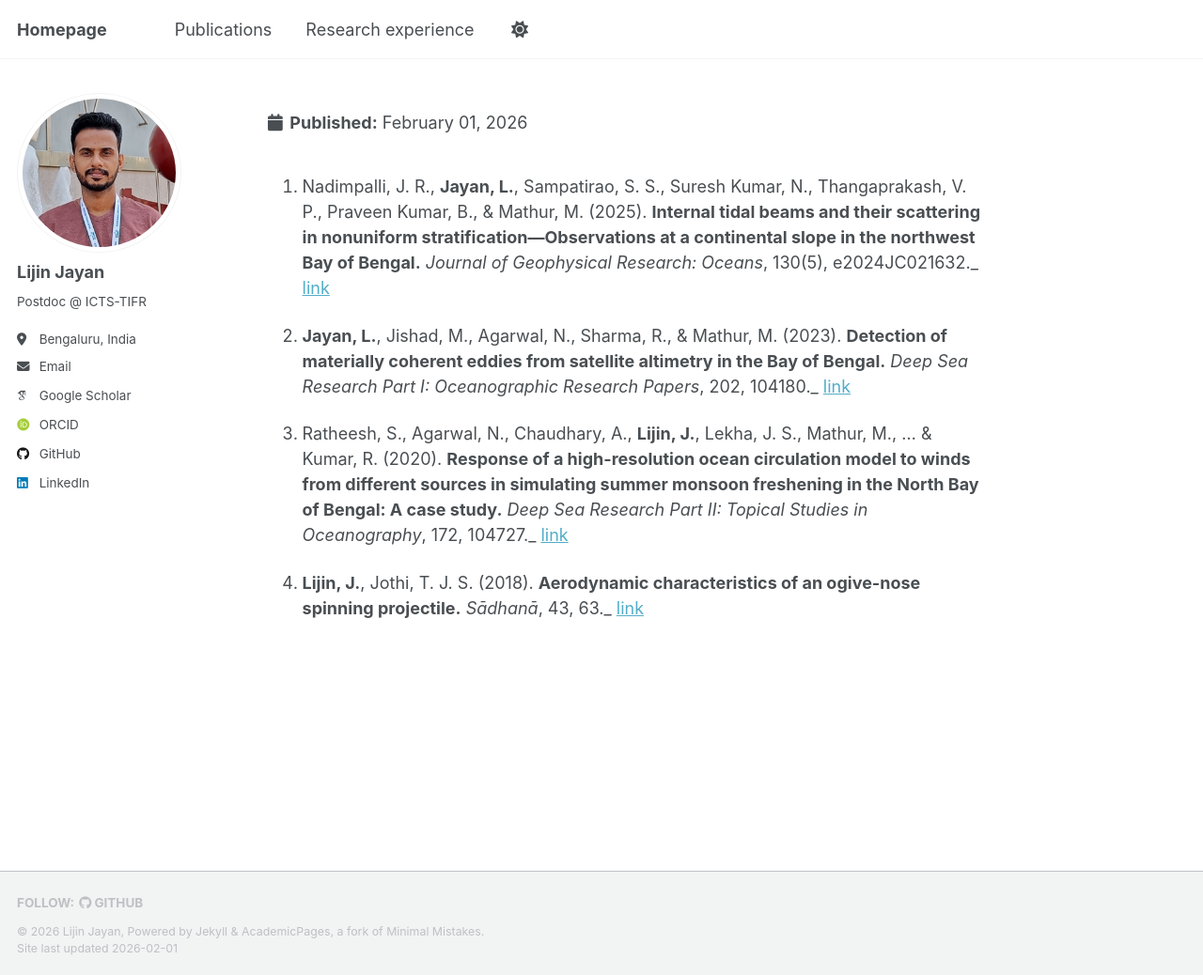
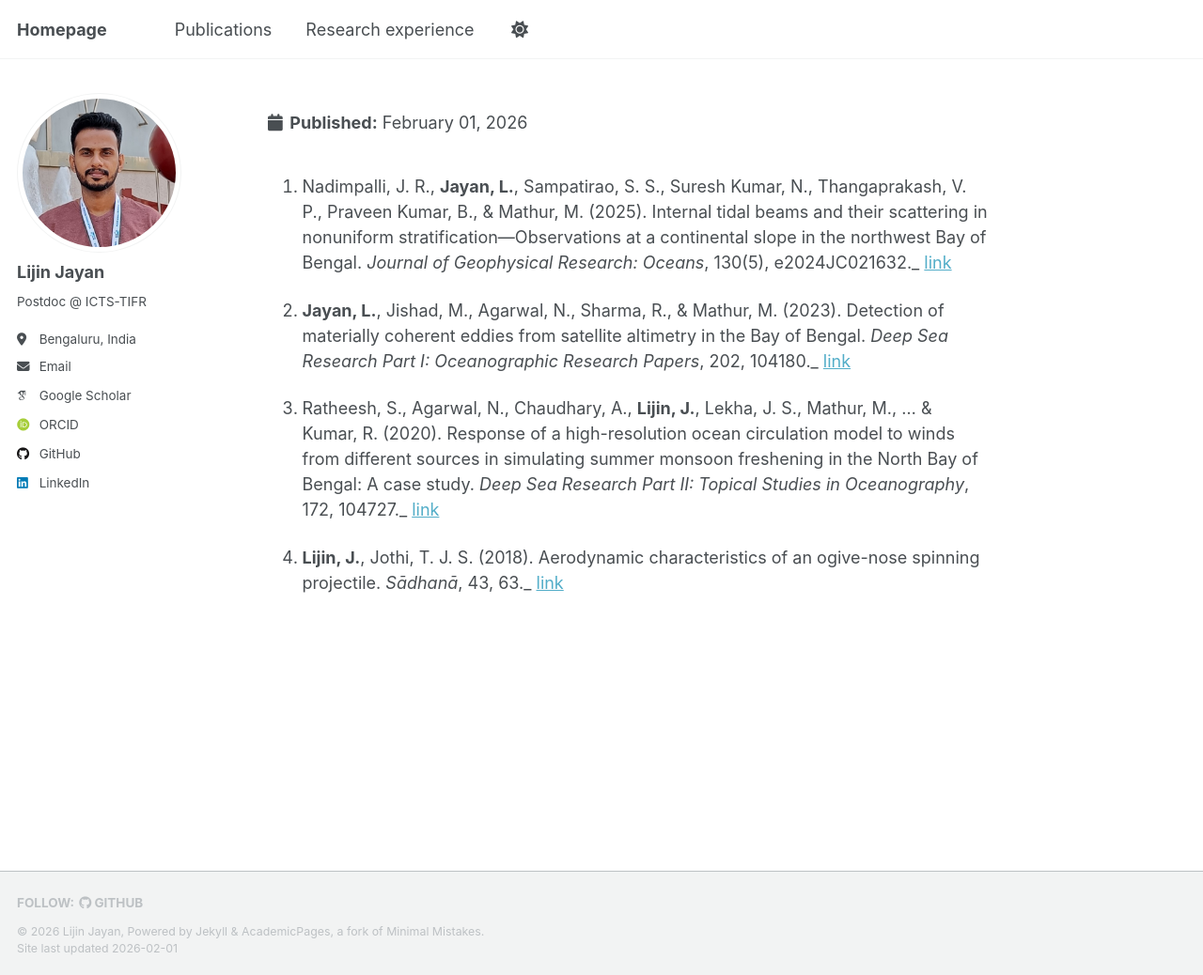
Before and after one commit to ljayan/ljayan.github.io, a Jekyll site: the page built from _publications/publications.md, in a window 1280 px wide and 1038 px high. Shown: the whole window at 94% size. Built offline with Jekyll 4.4.1, drawn with Linux system fonts in a browser that asks for light colours; some web fonts are replaced.

```diff
--- a/_publications/publications.md
+++ b/_publications/publications.md
@@ -2,10 +2,10 @@
 title: ''
 permalink: /publications/
 ---
-1. Nadimpalli, J. R., **Jayan, L.**, Sampatirao, S. S., Suresh Kumar, N., Thangaprakash, V. P., Praveen Kumar, B., & Mathur, M. (2025). **Internal tidal beams and their scattering in nonuniform stratification—Observations at a continental slope in the northwest Bay of Bengal.** *Journal of Geophysical Research: Oceans*, 130(5), e2024JC021632._ [link]( https://doi.org/10.1029/2024JC021632)
+1. Nadimpalli, J. R., **Jayan, L.**, Sampatirao, S. S., Suresh Kumar, N., Thangaprakash, V. P., Praveen Kumar, B., & Mathur, M. (2025). Internal tidal beams and their scattering in nonuniform stratification—Observations at a continental slope in the northwest Bay of Bengal. *Journal of Geophysical Research: Oceans*, 130(5), e2024JC021632._ [link]( https://doi.org/10.1029/2024JC021632)
 
-2. **Jayan, L.**, Jishad, M., Agarwal, N., Sharma, R., & Mathur, M. (2023). **Detection of materially coherent eddies from satellite altimetry in the Bay of Bengal.** *Deep Sea Research Part I: Oceanographic Research Papers*, 202, 104180._ [link](https://doi.org/10.1016/j.dsr.2023.104180)
+2. **Jayan, L.**, Jishad, M., Agarwal, N., Sharma, R., & Mathur, M. (2023). Detection of materially coherent eddies from satellite altimetry in the Bay of Bengal. *Deep Sea Research Part I: Oceanographic Research Papers*, 202, 104180._ [link](https://doi.org/10.1016/j.dsr.2023.104180)
 
-3. Ratheesh, S., Agarwal, N., Chaudhary, A., **Lijin, J.**, Lekha, J. S., Mathur, M., ... & Kumar, R. (2020). **Response of a high-resolution ocean circulation model to winds from different sources in simulating summer monsoon freshening in the North Bay of Bengal: A case study.** *Deep Sea Research Part II: Topical Studies in Oceanography*, 172, 104727._ [link](https://doi.org/10.1016/j.dsr2.2019.104727)
+3. Ratheesh, S., Agarwal, N., Chaudhary, A., **Lijin, J.**, Lekha, J. S., Mathur, M., ... & Kumar, R. (2020). Response of a high-resolution ocean circulation model to winds from different sources in simulating summer monsoon freshening in the North Bay of Bengal: A case study. *Deep Sea Research Part II: Topical Studies in Oceanography*, 172, 104727._ [link](https://doi.org/10.1016/j.dsr2.2019.104727)
 
-4. **Lijin, J.**, Jothi, T. J. S. (2018). **Aerodynamic characteristics of an ogive-nose spinning projectile.** *Sādhanā*, 43, 63._ [link](https://doi.org/10.1007/s12046-018-0857-3)
+4. **Lijin, J.**, Jothi, T. J. S. (2018). Aerodynamic characteristics of an ogive-nose spinning projectile. *Sādhanā*, 43, 63._ [link](https://doi.org/10.1007/s12046-018-0857-3)
```
